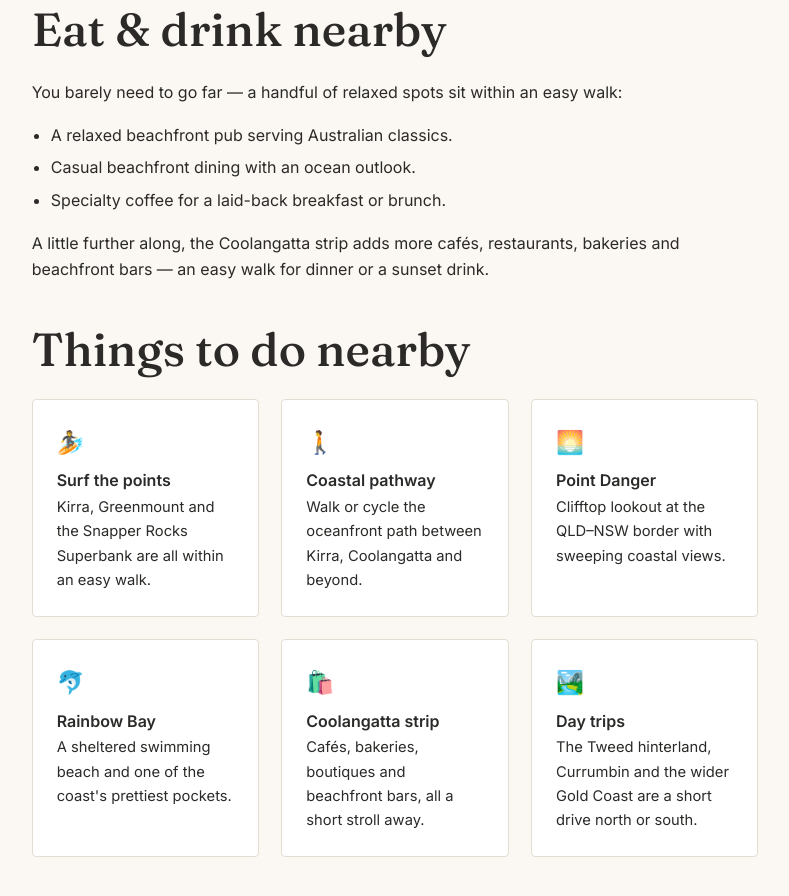
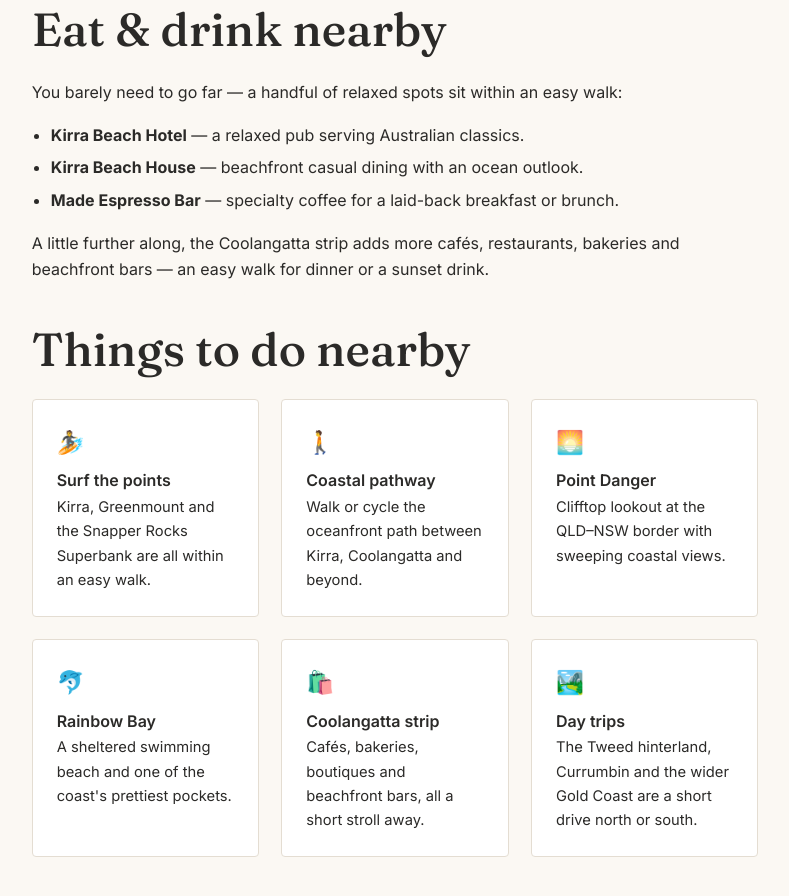
Before and after one commit to sburman/kirra_suite, a plain HTML site: page guide.html in a window 1280 px wide. Shown: the part 860-1756 px from the top of the page, without its empty margins (245-1034 px from the left). Drawn offline with Linux system fonts and the light colour scheme.

Commit message:
Restore Kirra Beach Hotel/House & Made references (public venues)
Re-add the named public venues as nearby spots, without the Kirra Point
precinct branding or the Miles building name.

Co-Authored-By: Claude Opus 4.8 <noreply@anthropic.com>

```diff
--- a/guide.html
+++ b/guide.html
@@ -81,9 +81,9 @@
         <h2>Eat &amp; drink nearby</h2>
         <p>You barely need to go far — a handful of relaxed spots sit within an easy walk:</p>
         <ul>
-          <li>A relaxed beachfront pub serving Australian classics.</li>
-          <li>Casual beachfront dining with an ocean outlook.</li>
-          <li>Specialty coffee for a laid-back breakfast or brunch.</li>
+          <li><strong>Kirra Beach Hotel</strong> — a relaxed pub serving Australian classics.</li>
+          <li><strong>Kirra Beach House</strong> — beachfront casual dining with an ocean outlook.</li>
+          <li><strong>Made Espresso Bar</strong> — specialty coffee for a laid-back breakfast or brunch.</li>
         </ul>
         <p>A little further along, the Coolangatta strip adds more cafés, restaurants, bakeries and beachfront bars — an easy walk for dinner or a sunset drink.</p>
 
```
Also changed, not shown: index.html (+2 -2 lines).
